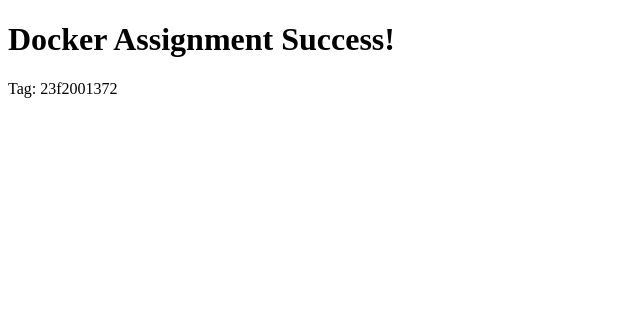
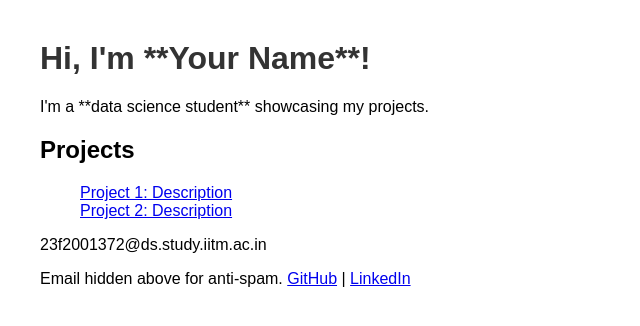
Before and after one commit to ChinmayCSKashyap/git-security-fix, a plain HTML site: page index.html in a window 1280 px wide. Shown: the whole page, without its empty margins (0-640 px from the left). Drawn offline with Linux system fonts and the light colour scheme.

Commit message:
Update index.html

```diff
--- a/index.html
+++ b/index.html
@@ -1,2 +1,25 @@
 <!DOCTYPE html>
-<html><body><h1>Docker Assignment Success!</h1><p>Tag: 23f2001372</p></body></html>
+<html>
+<head>
+    <title>My Portfolio</title>
+    <style>
+        body { font-family: Arial; margin: 40px; }
+        h1 { color: #333; }
+        ul { list-style-type: none; }
+    </style>
+</head>
+<body>
+    <h1>Hi, I'm **Your Name**!</h1>
+    <p>I'm a **data science student** showcasing my projects.</p>
+
+    <h2>Projects</h2>
+    <ul>
+        <li><a href="**link-to-project1**">Project 1: Description</a></li>
+        <li><a href="**link-to-project2**">Project 2: Description</a></li>
+    </ul>
+
+    <!--email_off-->23f2001372@ds.study.iitm.ac.in<!--/email_off-->
+
+    <p>Email hidden above for anti-spam. <a href="https://github.com/yourusername">GitHub</a> | <a href="https://linkedin.com/in/yourprofile">LinkedIn</a></p>
+</body>
+</html>
```
